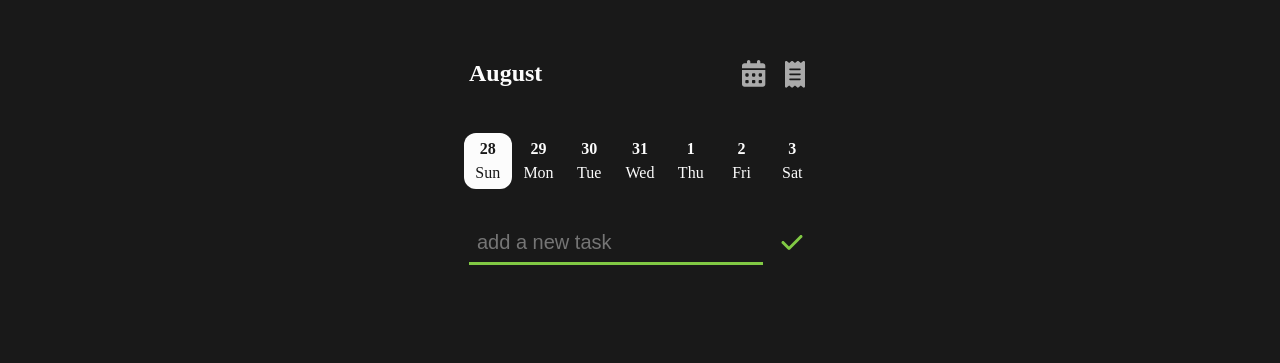
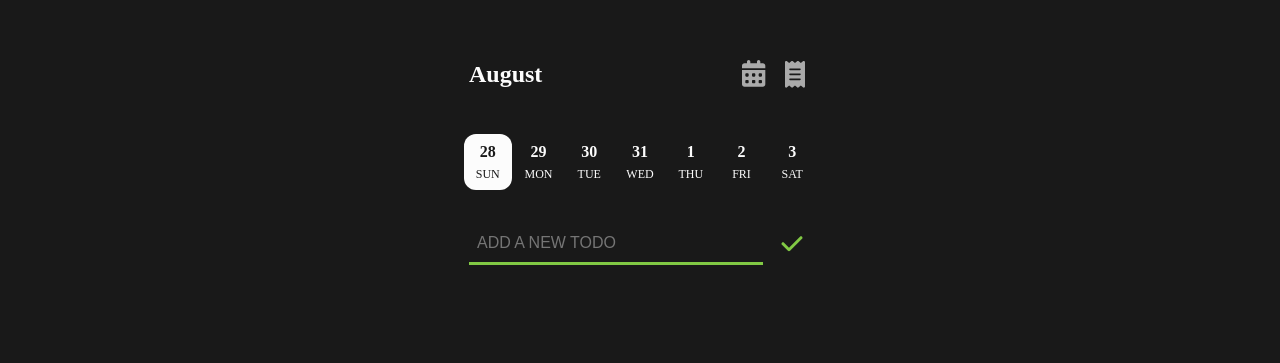
Before and after one commit to EasyAndBeauty/DailyReceipt-FE-WEB, a React (Create React App) app: page / in a window 1280 px wide. Shown: the part 240-603 px from the top of the page. Built offline with nearby package versions, Linux system fonts and the light colour scheme.

Commit message:
style : 스타일 수정

```diff
--- a/src/components/atoms/DayOfWeek/style.jsx
+++ b/src/components/atoms/DayOfWeek/style.jsx
@@ -18,4 +18,7 @@ export const Text = styled.p`
   &:first-child {
     font-weight: 700;
   }
+  &:last-child {
+    font-size: 0.75rem;
+  }
 `;
--- a/src/components/atoms/SquareBtn/style.jsx
+++ b/src/components/atoms/SquareBtn/style.jsx
@@ -13,10 +13,10 @@ export const BtnContainer = styled.button`
   //font-weight: 700;
   //line-height: 150%;
 
-  &:hover {
+  /*  &:hover {
     background-color: rgba(1, 1, 1, 0.9);
   }
   &:active {
     background-color: rgba(1, 1, 1, 0.9);
-  }
+  }*/
 `;
--- a/src/components/molecules/TodoList/ToDoInsert.jsx
+++ b/src/components/molecules/TodoList/ToDoInsert.jsx
@@ -22,7 +22,7 @@ const ToDoInsert = ({ onInsert }) => {
     <InsertForm>
       <Input
         autoFocus
-        placeholder="add a new task"
+        placeholder="ADD A NEW TODO"
         onChange={handleChangeContentValue}
         value={todoInput}
       />
@@ -45,7 +45,7 @@ const Input = styled.input`
   margin-right: 10px;
   padding: 8px;
   width: 100%;
-  font-size: 20px;
+  font-size: 16px;
   background-color: rgba(0, 0, 0, 0);
   color: ${(props) => props.theme.wt};
   border: none;
--- a/src/components/pages/TodoPage/style.jsx
+++ b/src/components/pages/TodoPage/style.jsx
@@ -9,9 +9,9 @@ export const Container = styled.main`
   flex-direction: column;
   align-items: center;
   justify-content: space-between;
-  overflow-y: scroll;
   box-sizing: border-box;
   overflow-x: hidden;
+  overflow-y: hidden;
   scrollbar-width: none;
 `;
 
--- a/src/utils/findDayOfWeek.js
+++ b/src/utils/findDayOfWeek.js
@@ -1,3 +1,3 @@
 export const findDayOfWeek = (index) => {
-  return ["Sun", "Mon", "Tue", "Wed", "Thu", "Fri", "Sat"][index];
+  return ["SUN", "MON", "TUE", "WED", "THU", "FRI", "SAT"][index];
 };
```
